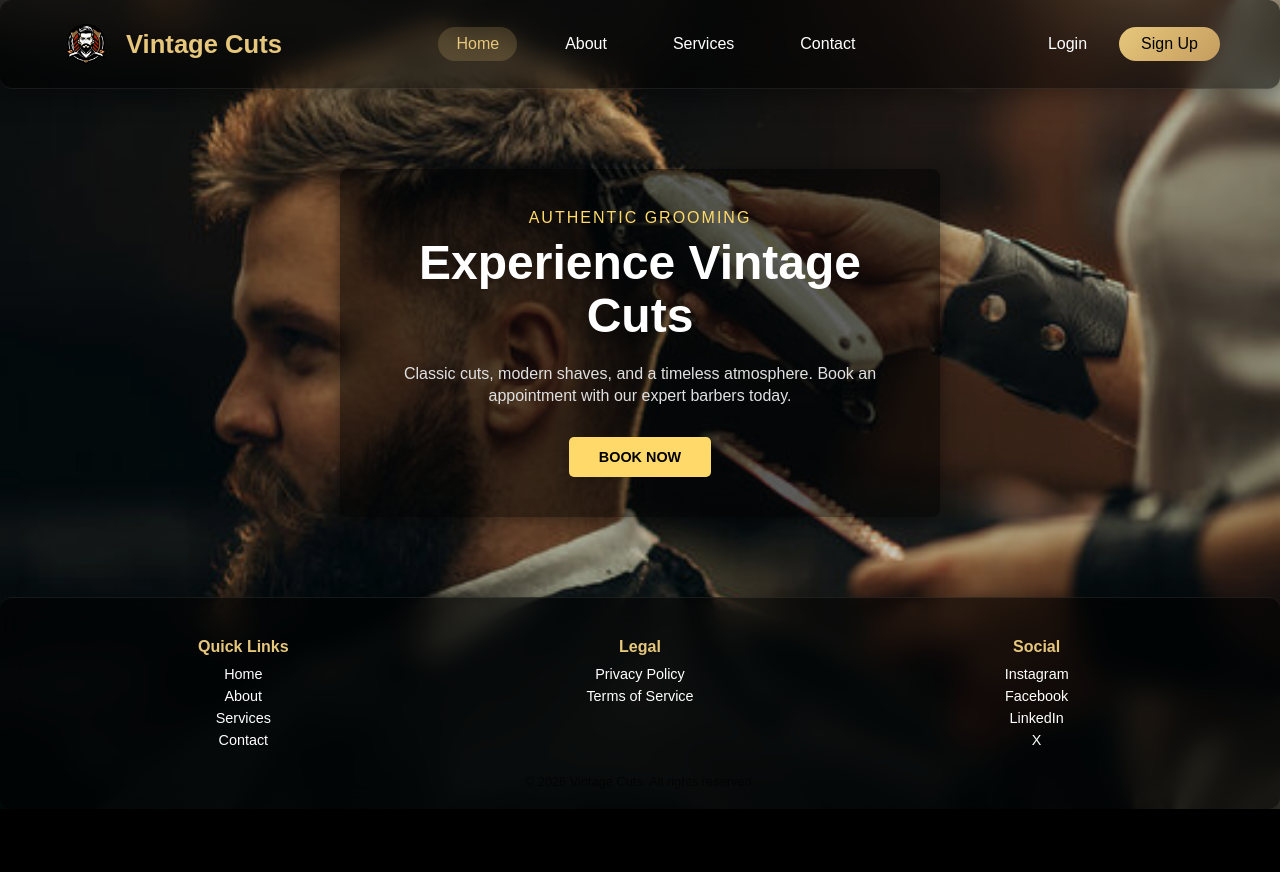
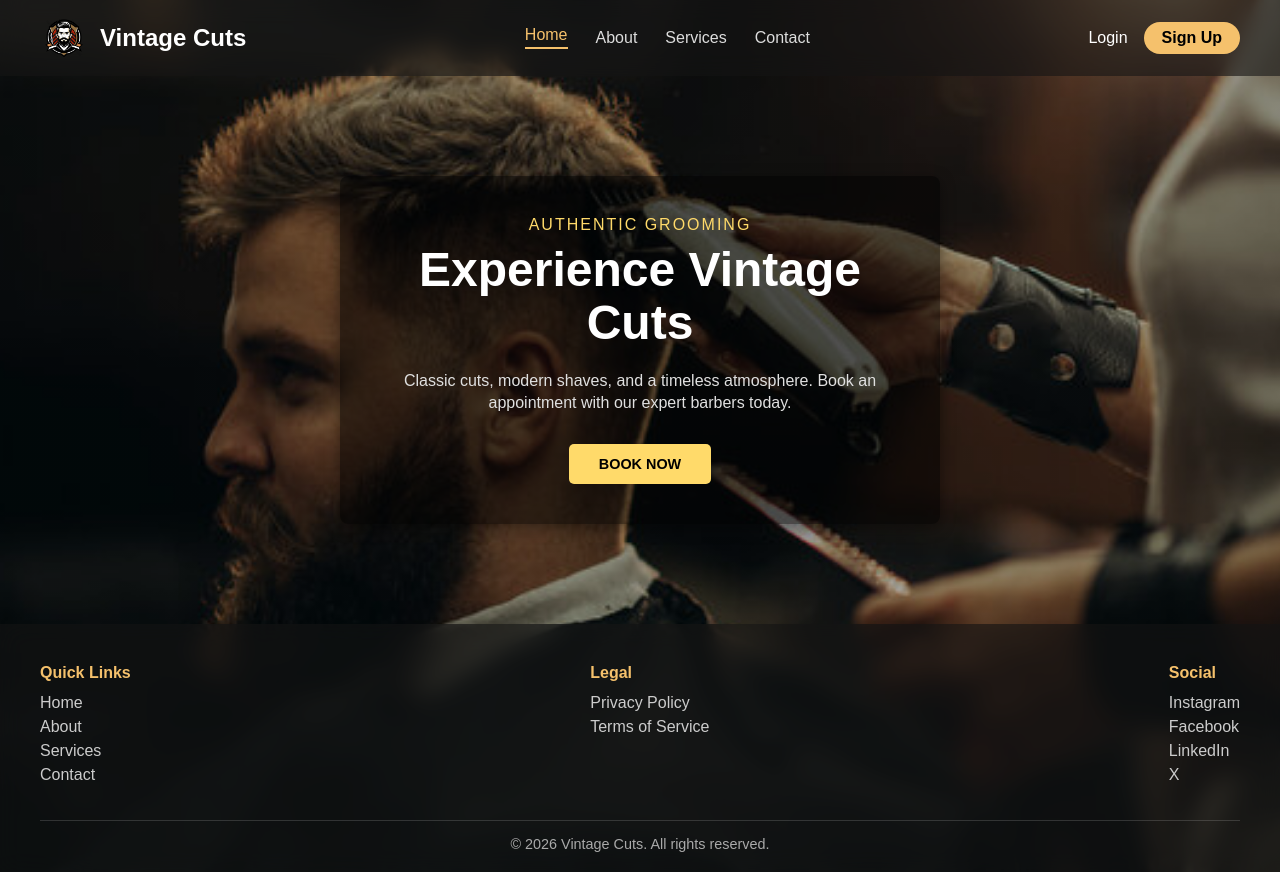
Before and after one commit to abhishukla2367-lgtm/project_upload, a React (Vite) app: page / in a window 1280 px wide. Before the commit the page ends 809 px from the top, so only its background shows below. Built offline with nearby package versions, Linux system fonts and the light colour scheme.

Commit message:
Updated some files

```diff
--- a/src/App.css
+++ b/src/App.css
@@ -1,4 +1,3 @@
-/* ==================== GLOBAL RESET ==================== */
 * {
   margin: 0;
   padding: 0;
@@ -6,152 +5,148 @@
   font-family: "Poppins", sans-serif;
 }
 
-html,
-body {
-  width: 100%;
+html, body {
   height: 100%;
-  background-color: #000;
+}
+.glass {
+  background: rgba(20, 20, 20, 0.75);
 }
 
-/* ==================== GLASS EFFECT ==================== */
-.glass {
-  background-color: rgba(0, 0, 0, 0.55);
-  -webkit-backdrop-filter: blur(14px);
-  backdrop-filter: blur(14px);
-  border-radius: 12px;
-  box-shadow: 0 8px 24px rgba(0, 0, 0, 0.4);
+@supports ((-webkit-backdrop-filter: blur(12px)) or (backdrop-filter: blur(12px))) {
+  .glass {
+    background: rgba(20, 20, 20, 0.6);
+    -webkit-backdrop-filter: blur(12px);
+    backdrop-filter: blur(12px);
+  }
 }
-
-/* ==================== HEADER ==================== */
+.app-wrapper {
+  min-height: 100vh;
+  display: flex;
+  flex-direction: column;
+}
 .app-header {
   position: sticky;
   top: 0;
   z-index: 1000;
 
+  padding: 14px 40px;
+
   display: flex;
   align-items: center;
   justify-content: space-between;
-  padding: 18px 60px;
 
-  border-bottom: 1px solid rgba(255, 255, 255, 0.08);
+  color: #fff;
 }
-
-/* ==================== LOGO ==================== */
 .logo-container {
   display: flex;
   align-items: center;
-  gap: 14px;
+  gap: 12px;
 }
 
 .logo {
-  width: 52px;
-  height: 52px;
+  width: 48px;
+  height: 48px;
   border-radius: 50%;
-  object-fit: cover;
 }
 
 .brand-name {
-  font-size: 1.6rem;
+  font-size: 1.5rem;
   font-weight: 600;
-  color: #e6c77b;
+}
+.main-nav {
+  display: flex;
+  align-items: center;
+  gap: 28px;
 }
 
-/* ==================== NAVIGATION ==================== */
-.main-nav {
+.nav-link {
   display: flex;
+  align-items: center;
+
+  text-decoration: none;
+  color: #ddd;
+  font-weight: 500;
+  line-height: 1;
+  transition: 0.3s ease;
+}
+
+.nav-link:hover {
+  color: #f5c16c;
+}
+
+.nav-link.active {
+  color: #f5c16c;
+  border-bottom: 2px solid #f5c16c;
+  padding-bottom: 4px;
+}
+.auth-actions {
+  display: flex;
+  align-items: center;
+  gap: 16px;
+}
+
+.login-link {
+  display: flex;
+  align-items: center;
+
+  color: #fff;
+  text-decoration: none;
+  font-weight: 500;
+  line-height: 1;
+}
+.signup-btn {
+  display: flex;
+  align-items: center;
+  justify-content: center;
+
+  background: #f5c16c;
+  color: #000;
+
+  padding: 8px 18px;
+  border-radius: 20px;
+
+  text-decoration: none;
+  font-weight: 600;
+  line-height: 1;
+}
+.app-main {
+  flex: 1;
+  padding: 80px 40px;
+}
+
+.app-footer {
+  margin-top: auto;
+  padding: 40px 40px 20px;
+  color: #eee;
+}
+
+.footer-content {
+  display: flex;
+  justify-content: space-between;
+  flex-wrap: wrap;
   gap: 30px;
 }
 
-.nav-link {
-  text-decoration: none;
-  color: #ffffff;
-  padding: 8px 18px;
-  border-radius: 30px;
-  transition: all 0.3s ease;
-}
-
-.nav-link:hover,
-.nav-link.active {
-  background: rgba(230, 199, 123, 0.18);
-  color: #e6c77b;
-}
-
-/* ==================== AUTH ACTIONS ==================== */
-.auth-actions {
-  display: flex;
-  gap: 14px;
-}
-
-.login-link {
-  color: #ffffff;
-  text-decoration: none;
-  padding: 8px 18px;
-}
-
-.signup-btn {
-  padding: 8px 22px;
-  border-radius: 30px;
-  background: linear-gradient(135deg, #e6c77b, #c59d5f);
-  color: #000;
-  text-decoration: none;
-  font-weight: 500;
-}
-
-/* ==================== MAIN CONTENT ==================== */
-.app-main {
-  flex: 1;
-  padding: 60px 20px;
-  color: #ffffff;
-}
-
-/* ==================== FOOTER ==================== */
-.app-footer {
-  padding: 40px 60px 20px;
-  border-top: 1px solid rgba(255, 255, 255, 0.08);
-  text-align: center;
-}
-
-.footer-content {
-  display: grid;
-  grid-template-columns: repeat(auto-fit, minmax(180px, 1fr));
-  gap: 30px;
-  margin-bottom: 20px;
-}
-
 .footer-section h4 {
-  margin-bottom: 10px;
-  color: #e6c77b;
-  font-size: 1rem;
+  margin-bottom: 12px;
+  color: #f5c16c;
 }
 
 .footer-section a {
   display: block;
+  color: #ccc;
   text-decoration: none;
-  color: #fff;
-  font-size: 0.9rem;
   margin-bottom: 6px;
-  transition: color 0.3s ease;
 }
 
 .footer-section a:hover {
-  color: #e6c77b;
+  color: #fff;
 }
-
-.footer-copy {
-  font-size: 0.8rem;
-  opacity: 0.7;
+.footer-bottom {
+  margin-top: 30px;
+  padding-top: 15px;
+  border-top: 1px solid rgba(255, 255, 255, 0.15);
+  text-align: center;
+  font-size: 0.9rem;
+  color: #aaa;
 }
-
-/* ==================== RESPONSIVE ==================== */
-@media (max-width: 900px) {
-  .app-header {
-    flex-direction: column;
-    gap: 20px;
-    padding: 20px;
-  }
-
-  .main-nav {
-    flex-wrap: wrap;
-    justify-content: center;
-  }
-}
--- a/src/App.jsx
+++ b/src/App.jsx
@@ -17,10 +17,8 @@ import PrivacyPolicy from "./pages/PrivacyPolicy";
 import TermsOfService from "./pages/TermsOfService";
 
 import logo from "./assets/salon_logo.jpg";
-import bgImage from "./assets/salon_image.jpg"; // used inline
+import bgImage from "./assets/salon_image.jpg";
 import "./App.css";
-
-/* ==================== SCROLL TO TOP ==================== */
 const ScrollToTop = () => {
   const { pathname } = useLocation();
 
@@ -30,8 +28,6 @@ const ScrollToTop = () => {
 
   return null;
 };
-
-/* ==================== HEADER ==================== */
 const Header = () => (
   <header className="app-header glass">
     <div className="logo-container">
@@ -40,32 +36,18 @@ const Header = () => (
     </div>
 
     <nav className="main-nav">
-      <NavLink to="/" end className="nav-link">
-        Home
-      </NavLink>
-      <NavLink to="/about" className="nav-link">
-        About
-      </NavLink>
-      <NavLink to="/services" className="nav-link">
-        Services
-      </NavLink>
-      <NavLink to="/contact" className="nav-link">
-        Contact
-      </NavLink>
+      <NavLink to="/" end className={({ isActive }) => isActive ? "nav-link active" : "nav-link"}>Home</NavLink>
+      <NavLink to="/about" className={({ isActive }) => isActive ? "nav-link active" : "nav-link"}>About</NavLink>
+      <NavLink to="/services" className={({ isActive }) => isActive ? "nav-link active" : "nav-link"}>Services</NavLink>
+      <NavLink to="/contact" className={({ isActive }) => isActive ? "nav-link active" : "nav-link"}>Contact</NavLink>
     </nav>
 
     <div className="auth-actions">
-      <NavLink to="/login" className="login-link">
-        Login
-      </NavLink>
-      <NavLink to="/signup" className="signup-btn">
-        Sign Up
-      </NavLink>
+      <NavLink to="/login" className="login-link">Login</NavLink>
+      <NavLink to="/signup" className="signup-btn">Sign Up</NavLink>
     </div>
   </header>
 );
-
-/* ==================== FOOTER ==================== */
 const Footer = () => (
   <footer className="app-footer glass">
     <div className="footer-content">
@@ -85,33 +67,23 @@ const Footer = () => (
 
       <div className="footer-section">
         <h4>Social</h4>
-        <a href="https://www.instagram.com/" target="_blank" rel="noreferrer">
-          Instagram
-        </a>
-        <a href="https://www.facebook.com/" target="_blank" rel="noreferrer">
-          Facebook
-        </a>
-        <a href="https://www.linkedin.com/" target="_blank" rel="noreferrer">
-          LinkedIn
-        </a>
-        <a href="https://x.com/" target="_blank" rel="noreferrer">
-          X
-        </a>
+        <a href="https://www.instagram.com/" target="_blank" rel="noreferrer">Instagram</a>
+        <a href="https://www.facebook.com/" target="_blank" rel="noreferrer">Facebook</a>
+        <a href="https://www.linkedin.com/" target="_blank" rel="noreferrer">LinkedIn</a>
+        <a href="https://x.com/" target="_blank" rel="noreferrer">X</a>
       </div>
     </div>
-
-    <p className="footer-copy">
-      © {new Date().getFullYear()} Vintage Cuts. All rights reserved.
-    </p>
+    <div className="footer-bottom">
+      © 2026 Vintage Cuts. All rights reserved.
+    </div>
   </footer>
 );
 
-/* ==================== APP LAYOUT ==================== */
 const AppLayout = () => (
   <div
     className="app-wrapper"
     style={{
-      backgroundImage: `linear-gradient(rgba(0,0,0,0.2), rgba(0,0,0,0.2)), url(${bgImage})`,
+      backgroundImage: `linear-gradient(rgba(0,0,0,0.35), rgba(0,0,0,0.35)), url(${bgImage})`,
       backgroundSize: "cover",
       backgroundPosition: "center",
       backgroundRepeat: "no-repeat",
@@ -136,8 +108,6 @@ const AppLayout = () => (
     <Footer />
   </div>
 );
-
-/* ==================== ROOT ==================== */
 const App = () => (
   <Router>
     <ScrollToTop />
```
